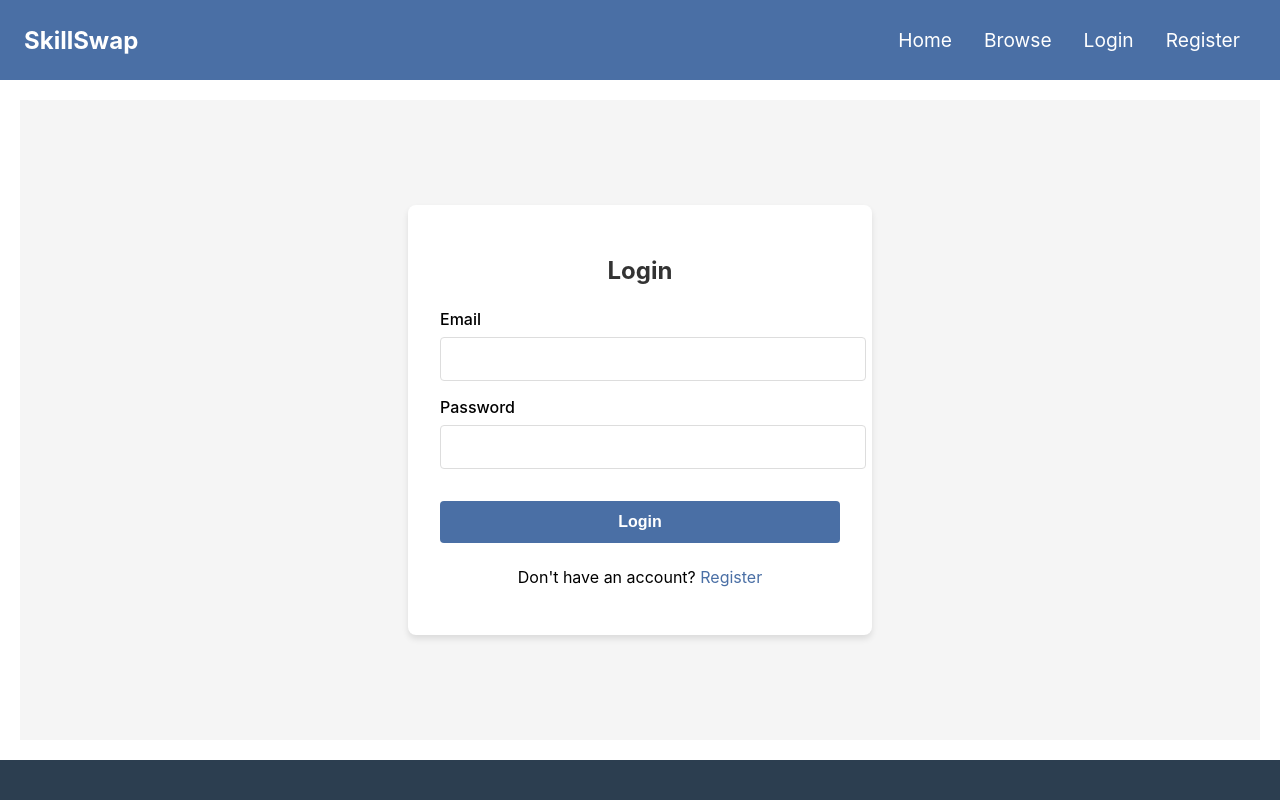
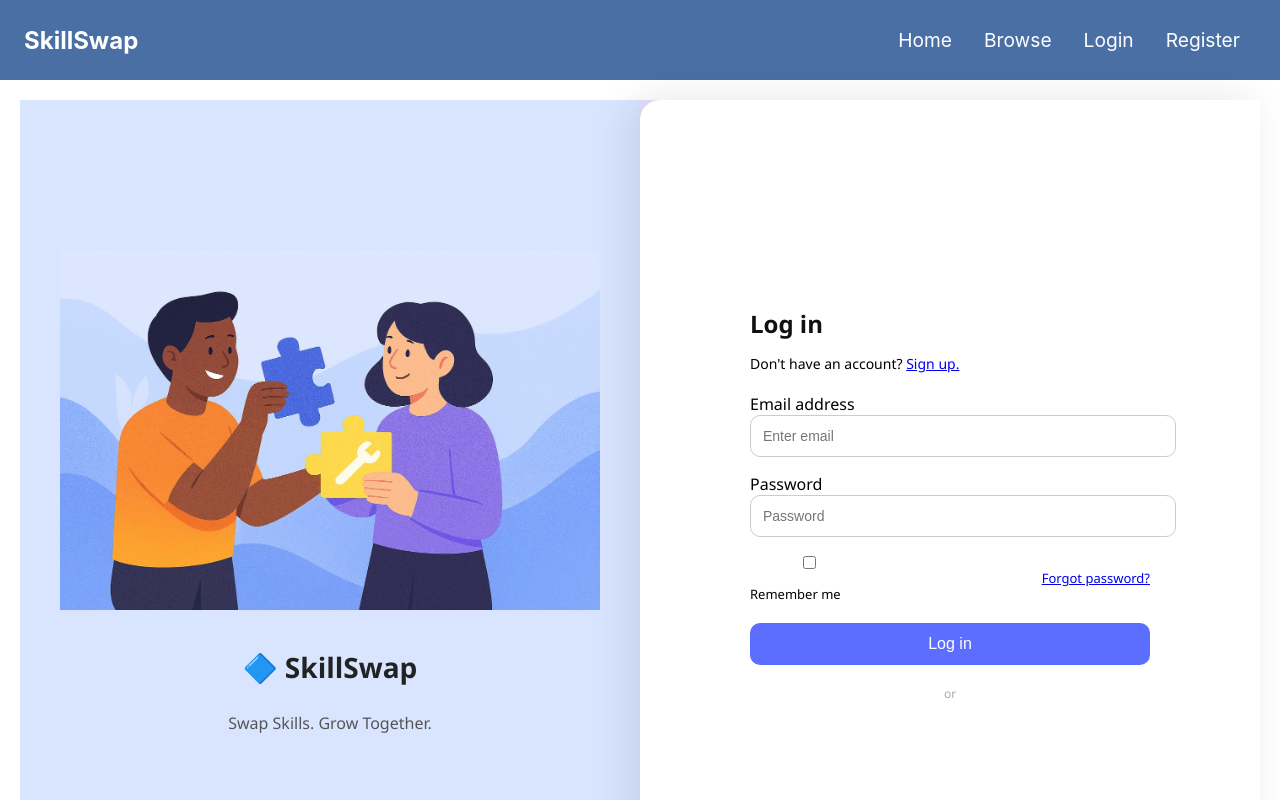
Before and after one commit to swwwapnil/Udaan, a React (Create React App) app: page /login in a window 1280 px wide. Shown: the top 800 px of the page. Built offline with nearby package versions, Linux system fonts and the light colour scheme.

Commit message:
add photo to login page

```diff
--- a/src/pages/Login.css
+++ b/src/pages/Login.css
@@ -1,78 +1,121 @@
 .login-container {
   display: flex;
-  justify-content: center;
-  align-items: center;
-  min-height: 80vh;
-  background-color: #f5f5f5;
+  height: 100vh;
+  font-family: 'Segoe UI', sans-serif;
+  background: linear-gradient(to right, #e0e8ff, #e7d8ff);
 }
 
-.login-card {
-  background: white;
-  padding: 2rem;
-  border-radius: 8px;
-  box-shadow: 0 4px 6px rgba(0, 0, 0, 0.1);
+.login-left {
+  flex: 1;
+  background-color: #d9e5ff;
+  display: flex;
+  flex-direction: column;
+  align-items: center;
+  justify-content: center;
+  padding: 40px;
+  text-align: center;
+}
+
+.login-illustration {
+  max-width: 100%;
+  margin-bottom: 20px;
+}
+
+.login-logo {
+  font-size: 28px;
+  font-weight: bold;
+  margin-bottom: 10px;
+  color: #222;
+}
+
+.login-subtext {
+  font-size: 16px;
+  color: #555;
+}
+
+.login-right {
+  flex: 1;
+  background: #fff;
+  display: flex;
+  align-items: center;
+  justify-content: center;
+  padding: 40px;
+  box-shadow: -10px 0 40px rgba(0, 0, 0, 0.1);
+  border-top-left-radius: 20px;
+  border-bottom-left-radius: 20px;
+}
+
+.login-form {
   width: 100%;
   max-width: 400px;
 }
 
-.login-card h2 {
-  text-align: center;
-  margin-bottom: 1.5rem;
-  color: #333;
+.login-form h2 {
+  margin-bottom: 10px;
+  font-size: 24px;
+  color: #111;
 }
 
-.form-group {
-  margin-bottom: 1rem;
+.login-form p {
+  margin-bottom: 20px;
+  font-size: 14px;
 }
 
-.form-group label {
-  display: block;
-  margin-bottom: 0.5rem;
-  font-weight: 500;
+.login-form input {
+  width: 100%;
+  padding: 12px;
+  margin-bottom: 16px;
+  border: 1px solid #ccc;
+  border-radius: 10px;
+  font-size: 14px;
 }
 
-.form-group input {
-  width: 100%;
-  padding: 0.75rem;
-  border: 1px solid #ddd;
-  border-radius: 4px;
-  font-size: 1rem;
+.login-options {
+  display: flex;
+  justify-content: space-between;
+  align-items: center;
+  margin-bottom: 20px;
+  font-size: 13px;
 }
 
-.btn {
+.login-btn {
   width: 100%;
-  padding: 0.75rem;
-  background-color: #4a6fa5;
+  padding: 12px;
+  background-color: #5c6eff;
   color: white;
   border: none;
-  border-radius: 4px;
-  font-size: 1rem;
+  border-radius: 10px;
+  font-size: 16px;
   cursor: pointer;
-  margin-top: 1rem;
+  margin-bottom: 10px;
 }
 
-.btn:hover {
-  background-color: #3a5a8a;
+.divider {
+  text-align: center;
+  margin: 10px 0;
+  font-size: 12px;
+  color: #aaa;
 }
 
-.login-footer {
-  text-align: center;
-  margin-top: 1.5rem;
+.social-btn {
+  width: 100%;
+  padding: 12px;
+  margin-bottom: 10px;
+  font-size: 14px;
+  border-radius: 10px;
+  border: 1px solid #ccc;
+  cursor: pointer;
+  background-color: white;
 }
 
-.login-footer a {
-  color: #4a6fa5;
-  text-decoration: none;
+.social-btn.google { border-color: #ea4335; }
+.social-btn.github { border-color: #333; }
+.social-btn.linkedin { border-color: #0a66c2; }
+
+.error {
+  background: #ffe0e0;
+  padding: 10px;
+  color: #a00;
+  margin-bottom: 12px;
+  border-radius: 8px;
 }
-
-.login-footer a:hover {
-  text-decoration: underline;
-}
-
-.alert {
-  padding: 0.75rem;
-  margin-bottom: 1rem;
-  border-radius: 4px;
-  background-color: #f8d7da;
-  color: #721c24;
-}
--- a/src/pages/Login.jsx
+++ b/src/pages/Login.jsx
@@ -13,7 +13,6 @@ const Login = () => {
   const handleSubmit = async (e) => {
     e.preventDefault();
     try {
-      // Replace with actual API call
       const response = await fetch('/api/auth/login', {
         method: 'POST',
         headers: { 'Content-Type': 'application/json' },
@@ -22,6 +21,7 @@ const Login = () => {
       const data = await response.json();
       if (response.ok) {
         login(data.token);
+        navigate('/');
       } else {
         setError(data.message || 'Login failed');
       }
@@ -32,37 +32,52 @@ const Login = () => {
 
   return (
     <div className="login-container">
-      <div className="login-card">
-        <h2>Login</h2>
-        {error && <div className="alert alert-danger">{error}</div>}
-        <form onSubmit={handleSubmit}>
-          <div className="form-group">
-            <label>Email</label>
+      <div className="login-left">
+        <img src="/loginpage.jpg" alt="Illustration" className="login-illustration" />
+        <h1 className="login-logo">🔷 SkillSwap</h1>
+        <p className="login-subtext">Swap Skills. Grow Together.</p>
+      </div>
+
+      <div className="login-right">
+        <form className="login-form" onSubmit={handleSubmit}>
+          <h2>Log in</h2>
+          <p>
+            Don't have an account? <Link to="/signup">Sign up.</Link>
+          </p>
+
+          {error && <div className="error">{error}</div>}
+
+          <label>Email address</label>
           <input
             type="email"
+            placeholder="Enter email"
             value={email}
             onChange={(e) => setEmail(e.target.value)}
             required
           />
-          </div>
-          <div className="form-group">
+
           <label>Password</label>
           <input
             type="password"
+            placeholder="Password"
             value={password}
             onChange={(e) => setPassword(e.target.value)}
             required
           />
+
+          <div className="login-options">
+            <label>
+              <input type="checkbox" />
+              Remember me
+            </label>
+            <Link to="/forgot-password" className="forgot-password">Forgot password?</Link>
           </div>
-          <button type="submit" className="btn btn-primary">
-            Login
-          </button>
+
+          <button type="submit" className="login-btn">Log in</button>
+
+          <div className="divider">or</div>
+
         </form>
-        <div className="login-footer">
-          <p>
-            Don't have an account? <Link to="/register">Register</Link>
-          </p>
-        </div>
       </div>
     </div>
   );
```
Also changed, not shown: public/loginpage.jpg (added). Lines whose indentation alone changed are shown as unchanged.
